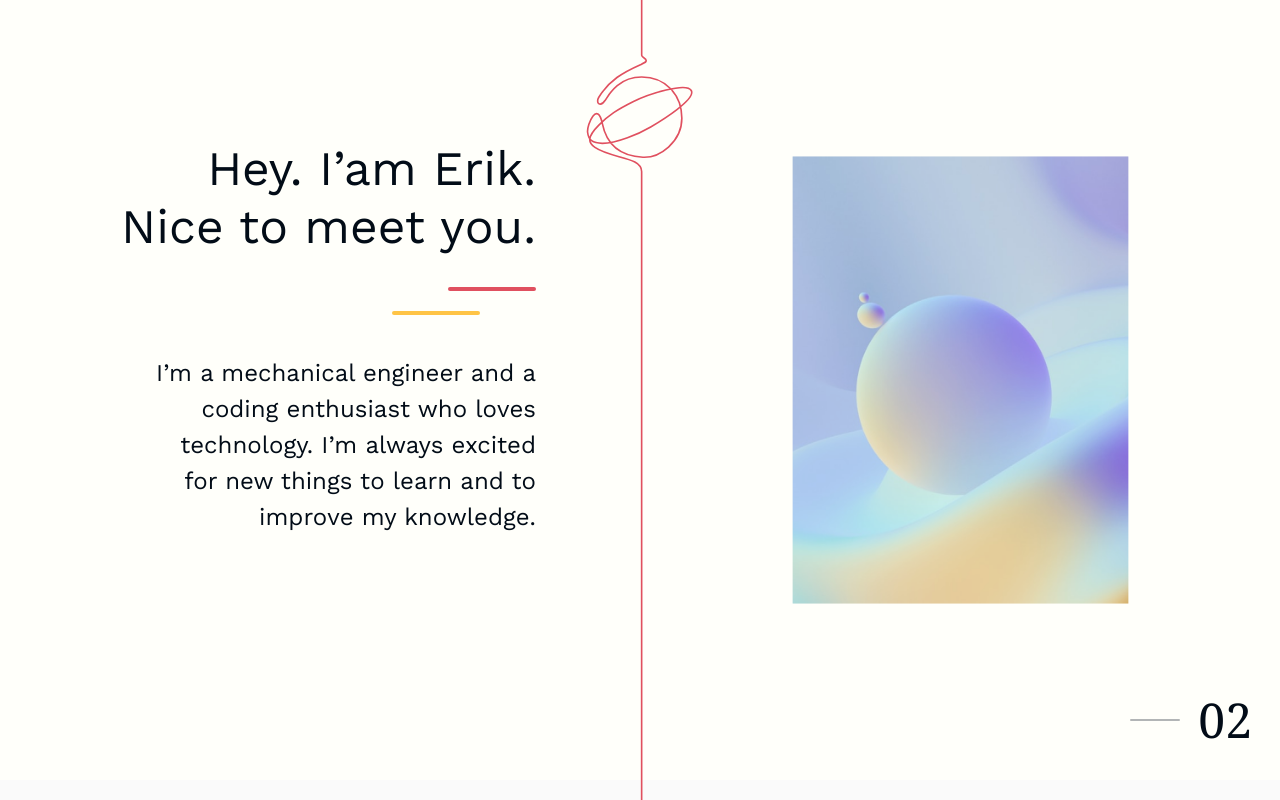
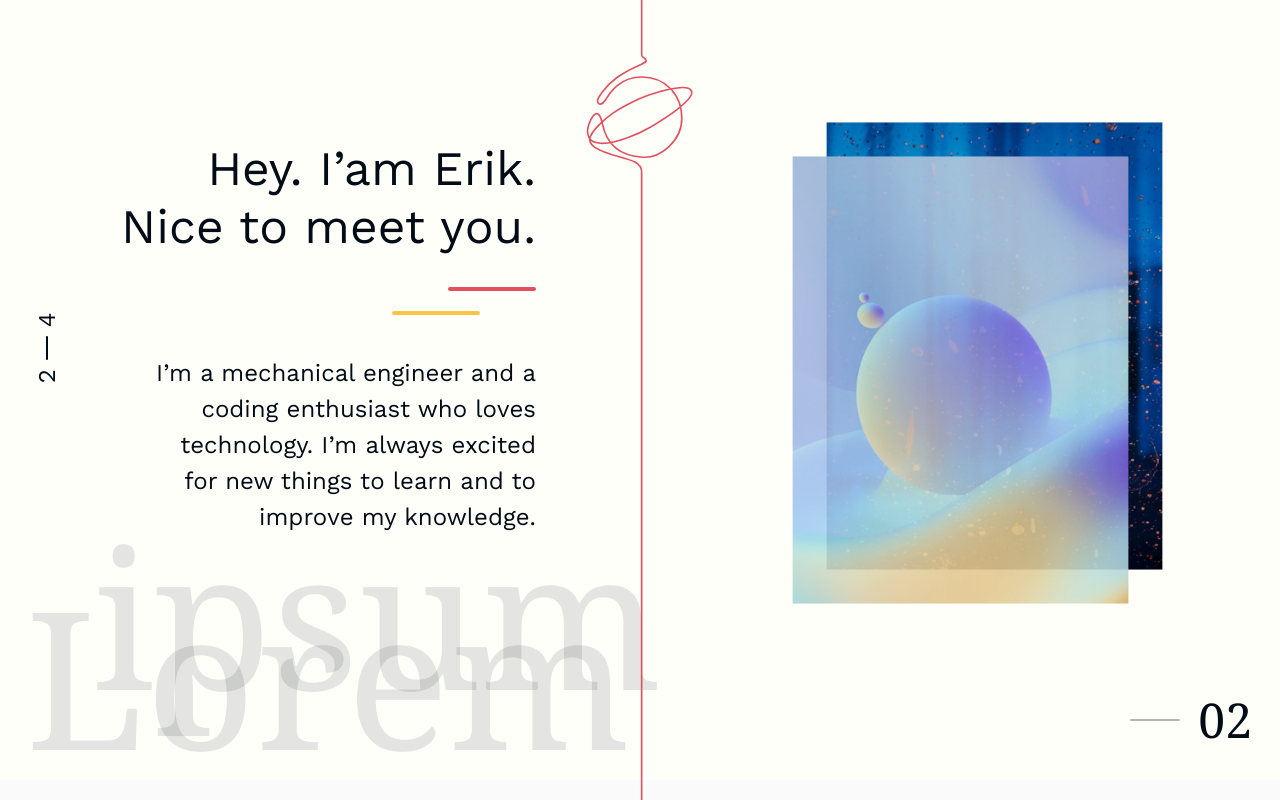
Before and after one commit to erikstreller/space-intro, a React (Vite) app: page / in a window 1280 px wide. Shown: the part 820-1620 px from the top of the page. Built offline with nearby package versions, Linux system fonts and the light colour scheme; a web font is replaced by a local one.

Commit message:
fix hidden content

```diff
--- a/src/components/TextOverlay.tsx
+++ b/src/components/TextOverlay.tsx
@@ -1,8 +1,8 @@
 const TextOverlay = () => {
   return (
     <>
-      <div className="overlay-text bottom-[1%] left-[2%]">Lorem</div>
-      <div className="overlay-text bottom-[8.5%] left-[7.25%]">ipsum</div>
+      <div className="overlay-text bottom-[1%] left-[2%] z-10">Lorem</div>
+      <div className="overlay-text bottom-[8.5%] left-[7.25%] z-10">ipsum</div>
     </>
   )
 }
--- a/src/layout/About.tsx
+++ b/src/layout/About.tsx
@@ -16,7 +16,7 @@ const About = () => {
     >
       <div className="absolute h-full w-full bg-light z-10" />
       <SectionText title={aboutTitle} description={aboutDescription} />
-      <div className="absolute top-[40.5vh] left-10 text-dark text-2xl sm:hidden">
+      <div className="absolute top-[40.5vh] left-10 text-dark text-2xl sm:hidden z-10">
         <div className="-rotate-90">4</div>
         <div className="h-6 w-0.5 bg-dark rounded-full ml-[6px]" />
         <div className="-rotate-90">2</div>
@@ -26,12 +26,12 @@ const About = () => {
         <img
           src={whiteAbstract}
           alt="white abstract"
-          className="absolute z-10 opacity-90 my-auto mx-auto lg:scale-[.6] xl:scale-[.85] md:scale-50 transition-all duration-300 ease-in-out"
+          className="absolute z-20 opacity-90 my-auto mx-auto lg:scale-[.6] xl:scale-[.85] md:scale-50 transition-all duration-300 ease-in-out"
         />
         <img
           src={blueAbstrac}
           alt="blue abstract"
-          className="absolute my-auto mx-auto pl-20 pb-20 lg:scale-[.6] xl:scale-[.85] md:scale-50 transition-all duration-300 ease-in-out"
+          className="absolute z-10 my-auto mx-auto pl-20 pb-20 lg:scale-[.6] xl:scale-[.85] md:scale-50 transition-all duration-300 ease-in-out"
         />
       </div>
       <SectionNumber number={2} />
```
